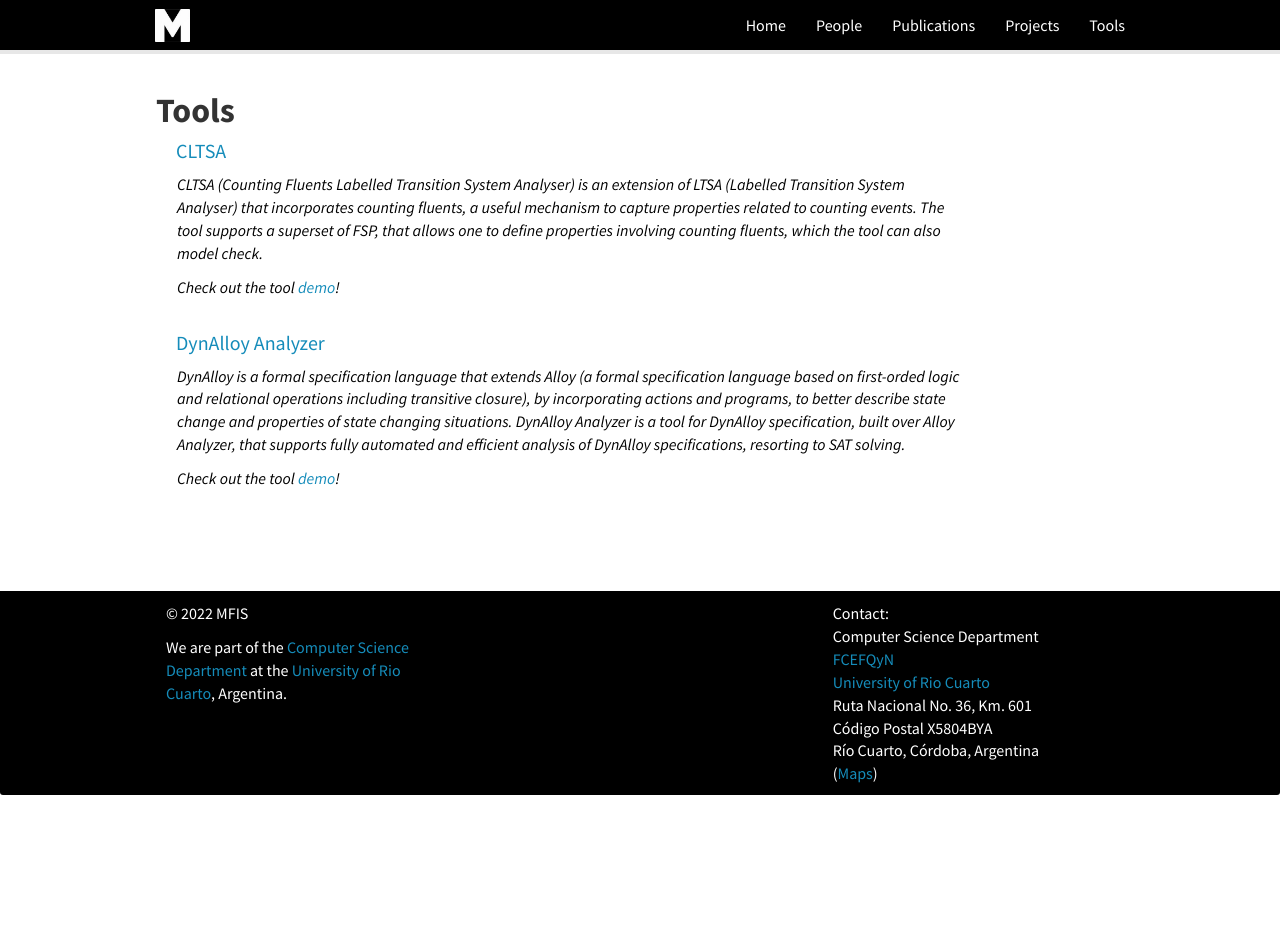
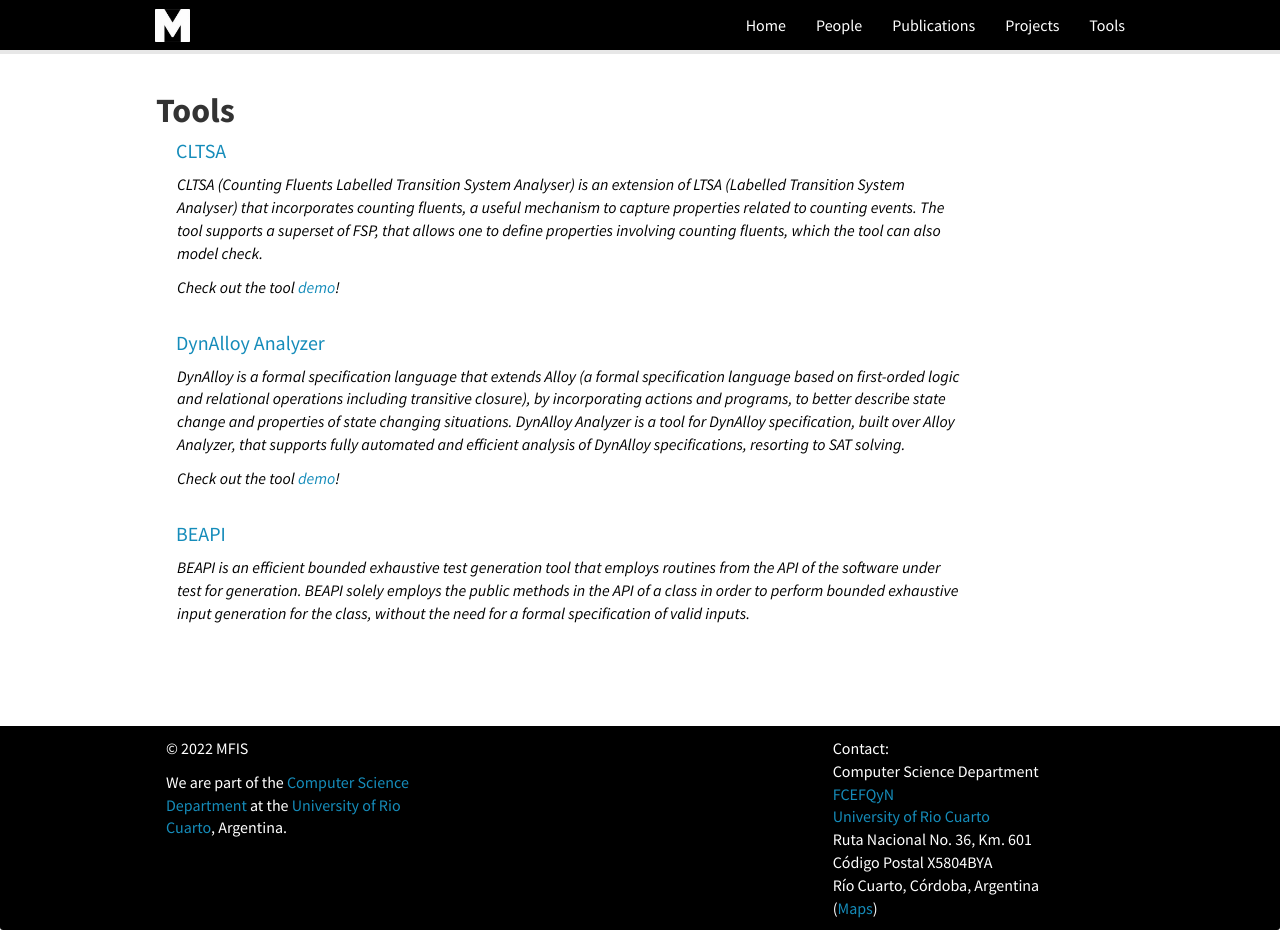
Before and after one commit to facumolina/mfis, a Jekyll site: the page built from _pages/tools.md, in a window 1280 px wide and 930 px high. Built offline with Jekyll 4.4.1, drawn with Linux system fonts in a browser that asks for light colours; nearby versions of some CDN libraries.

Commit message:
add BEAPI

```diff
--- a/_data/tools.yml
+++ b/_data/tools.yml
@@ -7,3 +7,8 @@
   web: https://github.com/gregistecco/dynalloy
   description: "DynAlloy is a formal specification language that extends Alloy (a formal specification language based on first-orded logic and relational operations including transitive closure), by incorporating actions and programs, to  better describe state change and properties of state changing situations. DynAlloy Analyzer is a tool for DynAlloy specification, built over Alloy Analyzer, that supports fully automated and efficient analysis of DynAlloy specifications, resorting to SAT solving."
   demo: https://youtu.be/bQQ-xq79ucc
+
+- name: BEAPI
+  web: https://github.com/mpolitano/bounded-exhaustive-api
+  description: "BEAPI is an efficient bounded exhaustive test generation tool that employs routines from the API of the software under test for generation. BEAPI solely employs the public methods in the API of a class in order to perform bounded exhaustive input generation for the class, without the need for a formal specification of valid inputs."
+  demo:
```
